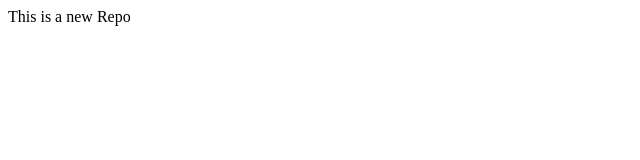
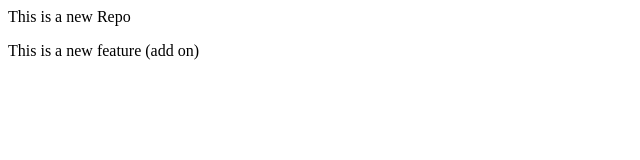
Before and after one commit to Aryan-Singh1729/LocalRepo, a plain HTML site: page index.html in a window 1280 px wide. Shown: the whole page, without its empty margins (0-640 px from the left). Drawn offline with Linux system fonts and the light colour scheme.

Commit message:
Add new feature

```diff
--- a/index.html
+++ b/index.html
@@ -1 +1,2 @@
 <p>This is a new Repo</p>
+<p>This is a new feature (add on)</p>
```
